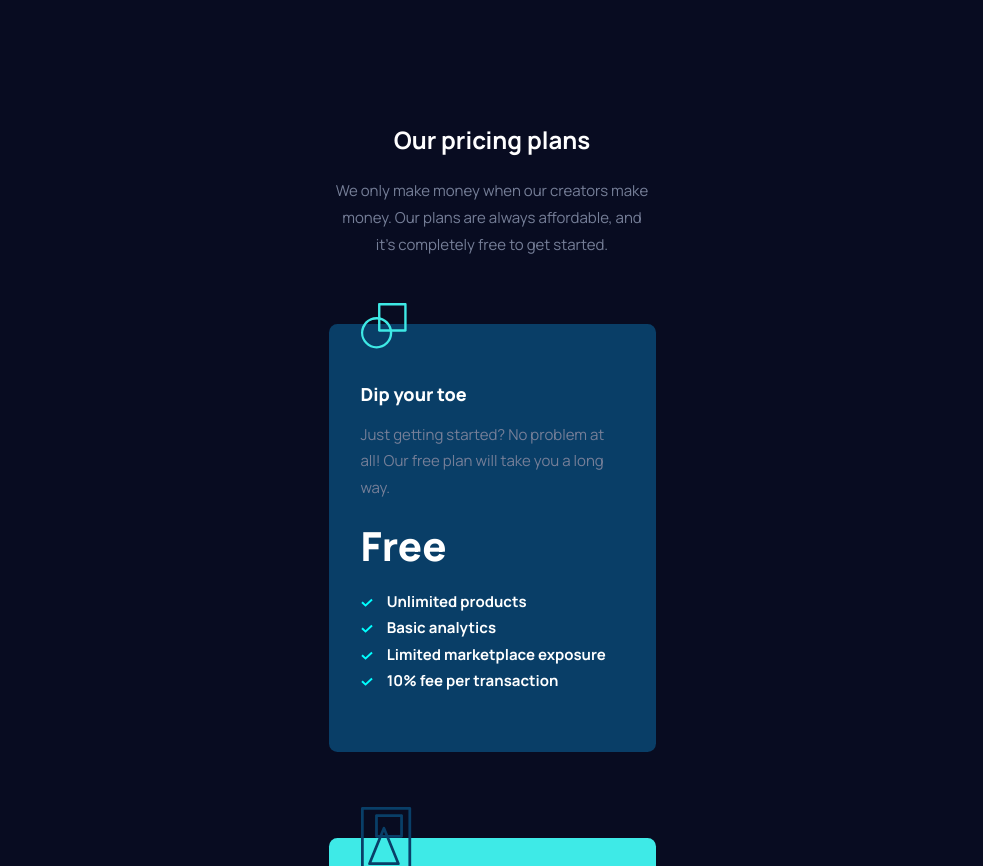
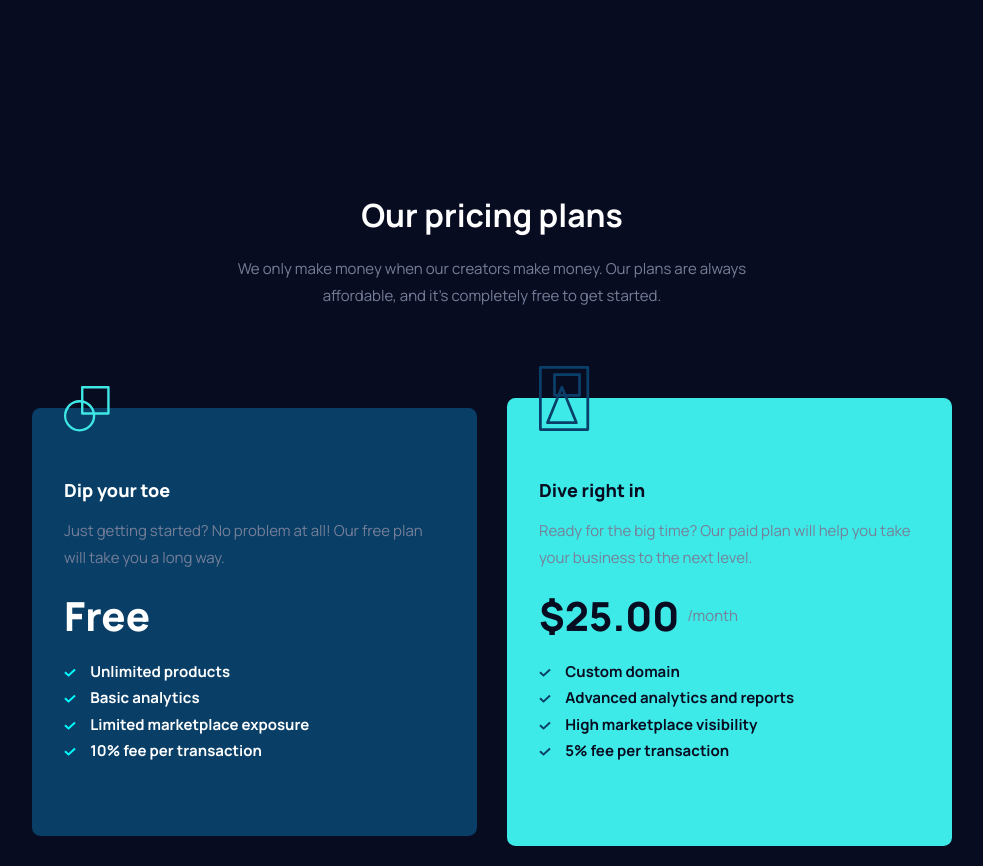
Before and after one commit to Chermann-KING/maker_pre_launch_landing_page---JUNIOR, a plain HTML site: page index.html in a window 1280 px wide. Shown: the part 1320-2186 px from the top of the page, without its empty margins (148-1131 px from the left). Drawn offline with Linux system fonts and the light colour scheme.

Commit message:
💄 STYL: style> From Tablet To Desktop> Main> Pricing-Plans-Section> Stylization and positioning of images and texts

```diff
--- a/style.css
+++ b/style.css
@@ -649,4 +649,29 @@ footer p a:hover {
     color: var(--gray);
     line-height: calc(var(--padding) * 1.66);
   }
+
+  .pricing-plans {
+    margin-top: calc(var(--margin) * 14);
+    width: 920px;
+    height: 670px;
+    align-items: center;
+  }
+  .pricing-plans .pricing-plans-heading {
+    height: 117px;
+  }
+  .pricing-plans .pricing-plans-heading h2 {
+    font-size: calc(var(--fontSize) * 2.13);
+  }
+  .pricing-plans .pricing-plans-heading p {
+    width: 509px;
+  }
+  .pricing-plans .pricin-plans-items {
+    height: 482px;
+    flex-direction: row;
+    align-items: center;
+  }
+  .pricing-plans .pricing-plans-item:nth-child(odd),
+  .pricing-plans .pricing-plans-item:nth-child(even) {
+    width: 445px;
+  }
 }
```
